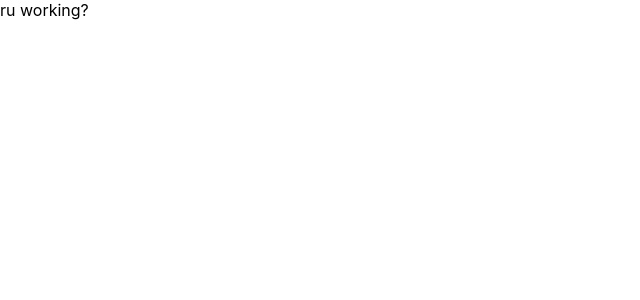
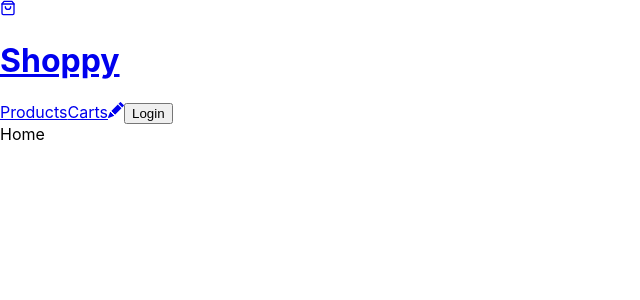
Before and after one commit to dormirMais/shoppy, a React (Create React App) app: page / in a window 1280 px wide. Shown: the top 300 px of the page, without its empty margins (0-640 px from the left). Built offline with nearby package versions, Linux system fonts and the light colour scheme.

Commit message:
[Add] 기본적인 brower router경로 설정완료

```diff
--- a/src/App.js
+++ b/src/App.js
@@ -1,5 +1,13 @@
+import Navbar from "./components/Navbar";
+import { Outlet } from "react-router-dom";
+
 function App() {
-  return <>ru working?</>;
+  return (
+    <>
+      <Navbar />
+      <Outlet />
+    </>
+  );
 }
 
 export default App;
--- /dev/null
+++ b/src/components/Navbar.jsx
@@ -0,0 +1,23 @@
+import React from "react";
+import { Link } from "react-router-dom";
+import { FiShoppingBag } from "react-icons/fi";
+import { BsFillPencilFill } from "react-icons/bs";
+
+export default function Navbar() {
+  return (
+    <header>
+      <Link to="/">
+        <FiShoppingBag />
+        <h1>Shoppy</h1>
+      </Link>
+      <nav>
+        <Link to="/products">Products</Link>
+        <Link to="/carts">Carts</Link>
+        <Link to="/products/new">
+          <BsFillPencilFill />
+        </Link>
+        <button>Login</button>
+      </nav>
+    </header>
+  );
+}
--- a/src/index.js
+++ b/src/index.js
@@ -2,6 +2,34 @@
 import ReactDOM from "react-dom/client";
 import "./index.css";
 import App from "./App";
+import Home from "./pages/Home";
+import AllProducts from "./pages/AllProducts";
+import ProductDetail from "./pages/ProductDetail";
+import NewProduct from "./pages/NewProduct";
+import MyCart from "./pages/MyCart";
+import NotFound from "./pages/NotFound";
+import { createBrowserRouter, RouterProvider } from "react-router-dom";
+
+const router = createBrowserRouter([
+  {
+    path: "/",
+    element: <App />,
+    errorElement: <NotFound />,
+    children: [
+      { index: true, path: "/", element: <Home /> },
+      { path: "/products", element: <AllProducts /> },
+      { path: "/products/new", element: <NewProduct /> },
+      {
+        path: "products/:id",
+        element: <ProductDetail />,
+      },
+      {
+        path: "/carts",
+        element: <MyCart />,
+      },
+    ],
+  },
+]);
 
 const root = ReactDOM.createRoot(document.getElementById("root"));
-root.render(<App />);
+root.render(<RouterProvider router={router} />);
--- /dev/null
+++ b/src/pages/AllProducts.jsx
@@ -0,0 +1,5 @@
+import React from "react";
+
+export default function AllProducts() {
+  return <div>AllProducts</div>;
+}
--- /dev/null
+++ b/src/pages/Home.jsx
@@ -0,0 +1,5 @@
+import React from "react";
+
+export default function Home() {
+  return <div>Home</div>;
+}
--- /dev/null
+++ b/src/pages/MyCart.jsx
@@ -0,0 +1,5 @@
+import React from "react";
+
+export default function MyCart() {
+  return <div>MyCart</div>;
+}
--- /dev/null
+++ b/src/pages/NewProduct.jsx
@@ -0,0 +1,5 @@
+import React from "react";
+
+export default function NewProduct() {
+  return <div>NewProduct</div>;
+}
--- /dev/null
+++ b/src/pages/NotFound.jsx
@@ -0,0 +1,5 @@
+import React from "react";
+
+export default function NotFound() {
+  return <div>NotFound</div>;
+}
--- /dev/null
+++ b/src/pages/ProductDetail.jsx
@@ -0,0 +1,5 @@
+import React from "react";
+
+export default function ProductDetail() {
+  return <div>ProductDetail</div>;
+}
```
